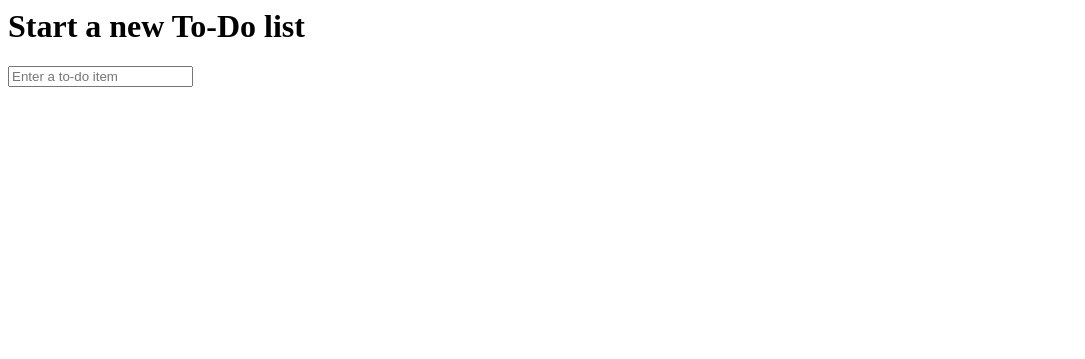
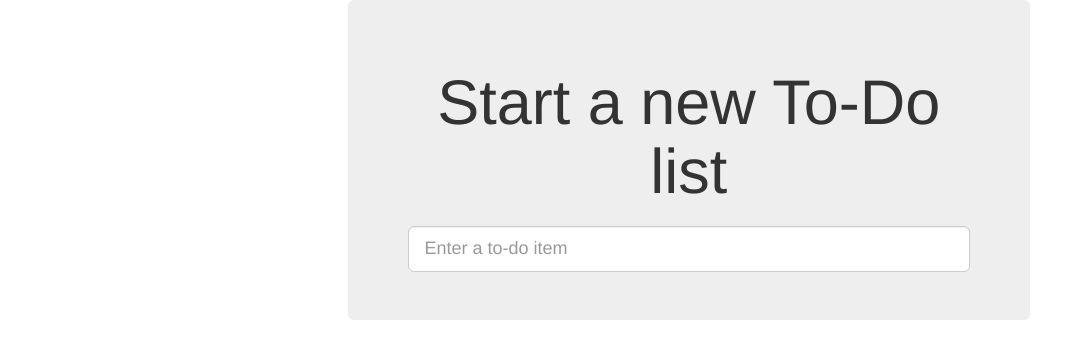
Before and after one commit to mayankkapoor/Test-Driven-Development-with-Python, a Django app: page / in a window 1280 px wide. Shown: the top 359 px of the page, without its empty margins (0-1085 px from the left). Run offline with Django 3.2, Linux system fonts and the light colour scheme; some libraries are stand-ins or nearby versions.

Commit message:
Use Bootstrap to improve layout

```diff
--- a/superlists/functional_tests/tests.py
+++ b/superlists/functional_tests/tests.py
@@ -1,9 +1,9 @@
-from django.test import LiveServerTestCase
+from django.contrib.staticfiles.testing import StaticLiveServerTestCase
 from selenium import webdriver
 from selenium.webdriver.common.keys import Keys
 
 
-class NewVisitorTest(LiveServerTestCase):
+class NewVisitorTest(StaticLiveServerTestCase):
 	def setUp(self):
 		self.browser = webdriver.Firefox()
 		self.browser.implicitly_wait(3)
--- /dev/null
+++ b/superlists/lists/static/base.css
@@ -0,0 +1,3 @@
+#id_new_item {
+    margin-top: 2ex;
+}
--- a/superlists/lists/templates/base.html
+++ b/superlists/lists/templates/base.html
@@ -1,14 +1,32 @@
+<!DOCTYPE html>
 <html>
     <head>
         <title>To-Do lists</title>
+        <meta name="viewport" content="width=device-width, initial-scale=1.0">
+        <link href="/static/bootstrap/css/bootstrap.min.css" rel="stylesheet" media="screen">
+        <link href="/static/base.css" rel="stylesheet" media="screen">
     </head>
     <body>
+        <div class="container">
+            <div class="row">
+                <div class="col-md-7 col-md-offset-3 jumbotron">
+                    <div class="text-center">
                         <h1>{% block header_text %}{% endblock %}</h1>
                         <form method="POST" action="{% block form_action %}{% endblock %}">
-            <input name="item_text" id="id_new_item" placeholder="Enter a to-do item" />
+                            <input name="item_text" id="id_new_item"
+                                   class="form-control input-lg"
+                                   placeholder="Enter a to-do item" />
                             {% csrf_token %}
                         </form>
+                    </div>
+                </div>
+            </div>
+            <div class="row">
+                <div class="col-md-6 col-md-offset-3">
                     {% block table %}
                     {% endblock %}
+                </div>
+            </div>
+        </div>
     </body>
 </html>
--- a/superlists/lists/templates/list.html
+++ b/superlists/lists/templates/list.html
@@ -5,7 +5,7 @@
 {% block form_action %}/lists/{{ list.id }}/add_item{% endblock %}
 
 {% block table %}
-    <table id="id_list_table">
+    <table id="id_list_table" class="table">
         {% for item in list.item_set.all %}
             <tr><td>{{ forloop.counter }}: {{ item.text }}</td></tr>
         {% endfor %}
```
Lines whose indentation alone changed are shown as unchanged.
